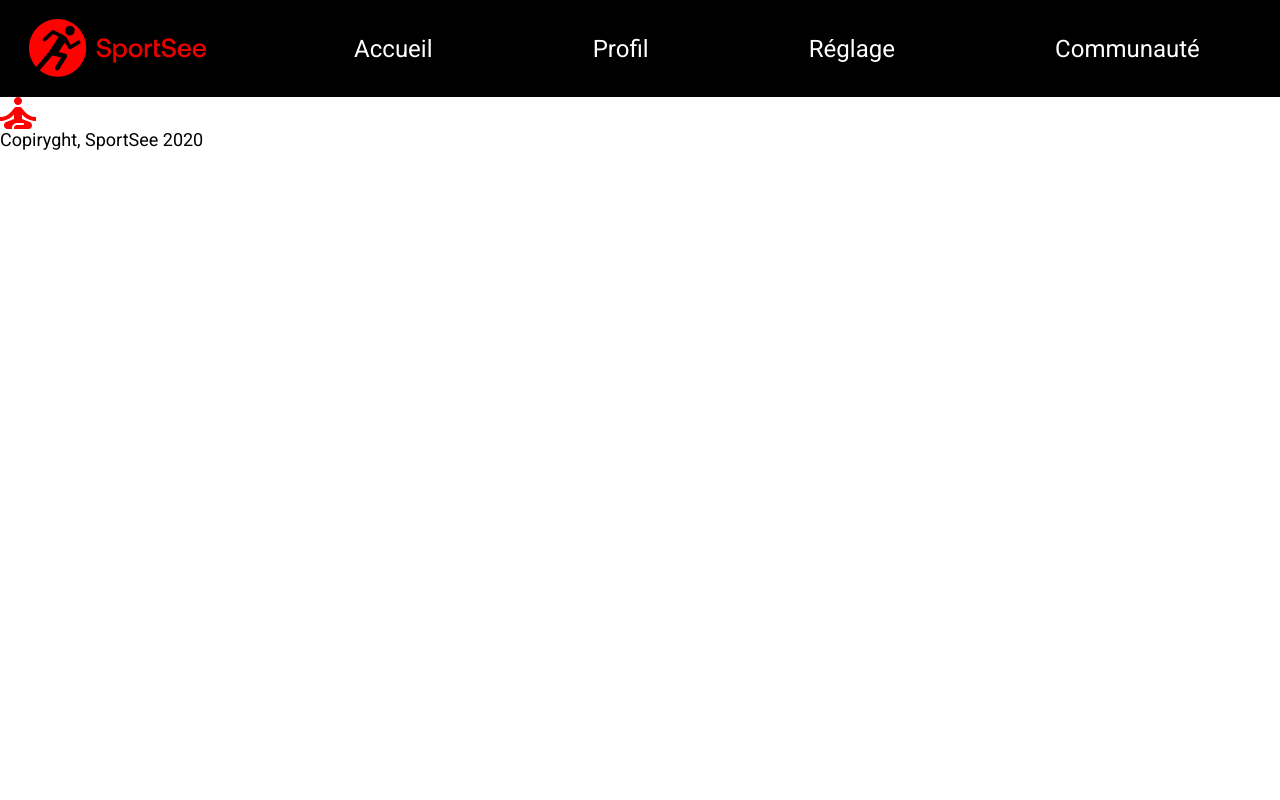
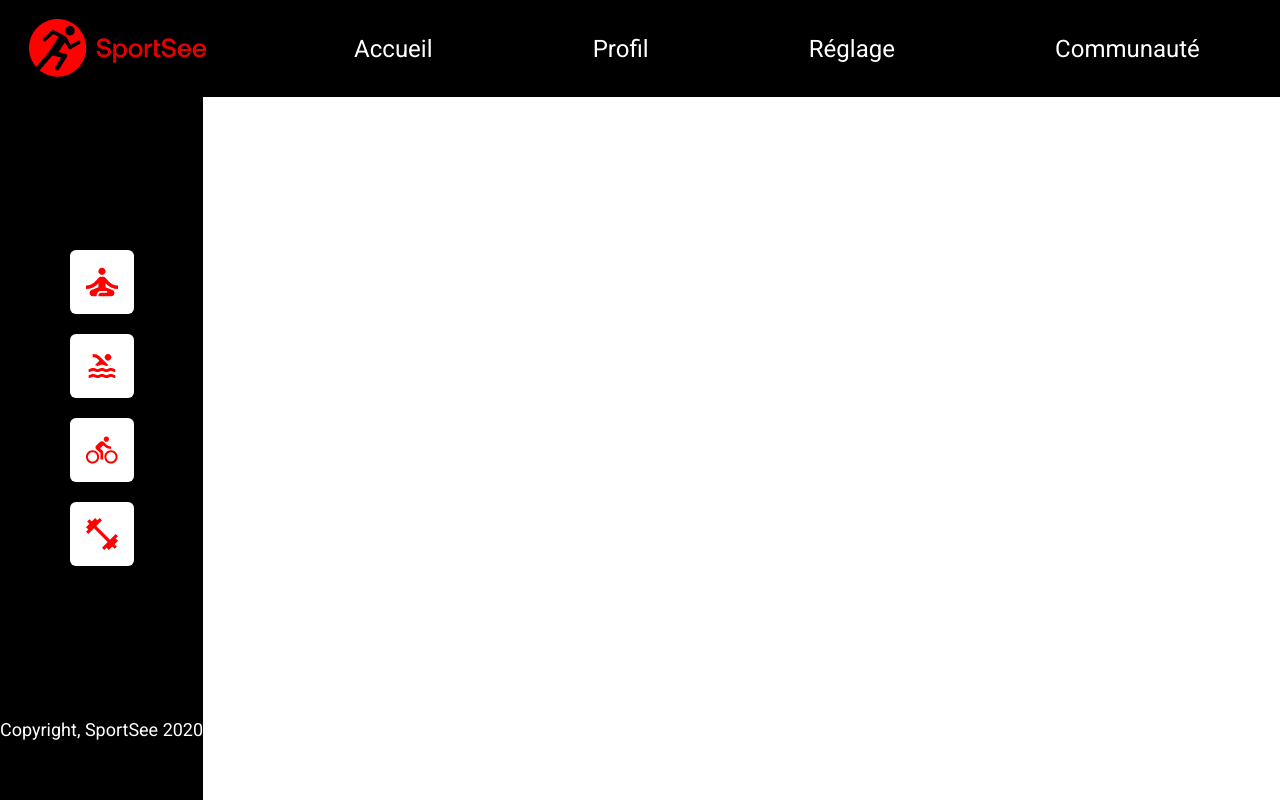
Before and after one commit to GoncalvesDDaniel/SportSee, a React (Vite) app: page /1 in a window 1280 px wide. Built offline with nearby package versions, Linux system fonts and the light colour scheme.

Commit message:
Add Sidebar.jsx

```diff
--- a/package.json
+++ b/package.json
@@ -10,6 +10,7 @@
         "preview": "vite preview"
     },
     "dependencies": {
+        "axios": "^1.8.1",
         "prop-types": "^15.8.1",
         "react": "^19.0.0",
         "react-dom": "^19.0.0",
--- /dev/null
+++ b/src/assets/styles/components/_sidebar.scss
@@ -0,0 +1,31 @@
+.sidebar {
+    background-color: black;
+    display: flex;
+    flex-direction: column;
+    justify-content: space-between;
+    align-items: center;
+    width: max-content;
+    // full height - header height
+    height: calc(100dvh - 97px);
+    position: sticky;
+    img {
+        // background-color: white;
+        // width: 64px;
+        aspect-ratio: 1 / 1;
+        border-radius: 6px;
+        padding: 16px;
+    }
+}
+.sidebar-nav {
+    display: flex;
+    flex-direction: column;
+    gap: 20px;
+    margin: 0 27px;
+}
+
+.sidebar-copyright {
+    color: white;
+    writing-mode: sideways-lr;
+    text-orientation: sideways;
+    margin-bottom: 60px;
+}
--- a/src/components/Sidebar.jsx
+++ b/src/components/Sidebar.jsx
@@ -1,4 +1,5 @@
 import React from "react";
+import "./../assets/styles/components/_sidebar.scss";
 import SquareLogo from "./SquareLogo";
 import yoga from "./../assets/images/yoga.svg";
 import swimming from "./../assets/images/swimming.svg";
@@ -9,16 +10,38 @@ function Sidebar() {
     return (
         <div className="sidebar">
             <div></div>
-            <nav>
-                <SquareLogo src={yoga} alt="logo de yoga"></SquareLogo>
-                <SquareLogo></SquareLogo>
-                <SquareLogo></SquareLogo>
-                <SquareLogo></SquareLogo>
+            <nav className="sidebar-nav">
+                <SquareLogo
+                    src={yoga}
+                    alt="logo de yoga"
+                    className="sidebar-logo"
+                    width="64px"
+                    bgColor="white"
+                ></SquareLogo>
+                <SquareLogo
+                    src={swimming}
+                    alt="logo de natation"
+                    className="sidebar-logo"
+                    width="64px"
+                    bgColor="white"
+                ></SquareLogo>
+                <SquareLogo
+                    src={cycling}
+                    alt="logo de cyclisme"
+                    className="sidebar-logo"
+                    width="64px"
+                    bgColor="white"
+                ></SquareLogo>
+                <SquareLogo
+                    src={fitness}
+                    alt="logo de fitness"
+                    className="sidebar-logo"
+                    width="64px"
+                    bgColor="white"
+                ></SquareLogo>
                 {/* <Swimming /> */}
             </nav>
-            <div>
-                <p>Copiryght, SportSee 2020</p>
-            </div>
+            <p className="sidebar-copyright">Copyright, SportSee 2020</p>
         </div>
     );
 }
--- a/src/components/SquareLogo.jsx
+++ b/src/components/SquareLogo.jsx
@@ -1,7 +1,18 @@
 import React from "react";
+import "./../assets/styles/components/_squareLogo.scss";
 
 function SquareLogo(props) {
-    return <img src={props.src} alt={props.alt} />;
+    return (
+        <img
+            src={props.src}
+            alt={props.alt}
+            className="squareLogo"
+            style={{
+                width: `${props.width}`,
+                backgroundColor: `${props.bgColor}`,
+            }}
+        />
+    );
 }
 
 export default SquareLogo;
```
Also changed, not shown: src/assets/styles/components/_squareLogo.scss (added), 1 other file (tests, documents, lock files or other folders).
